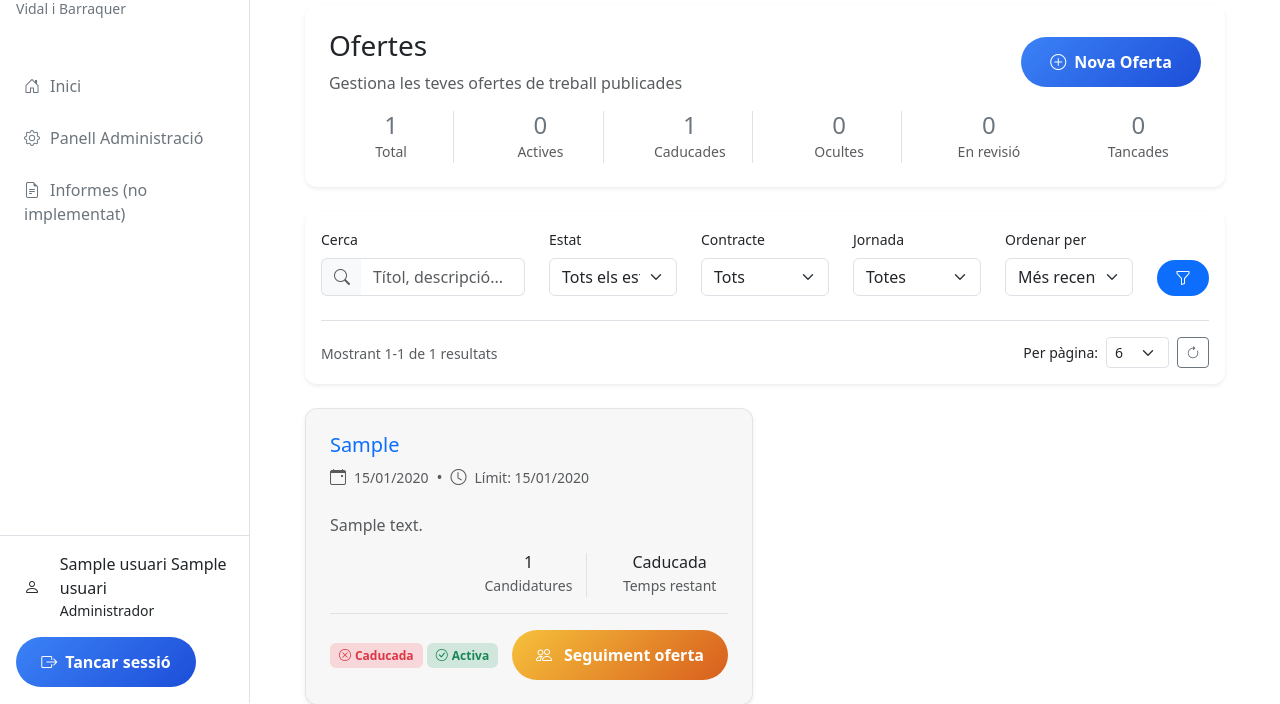
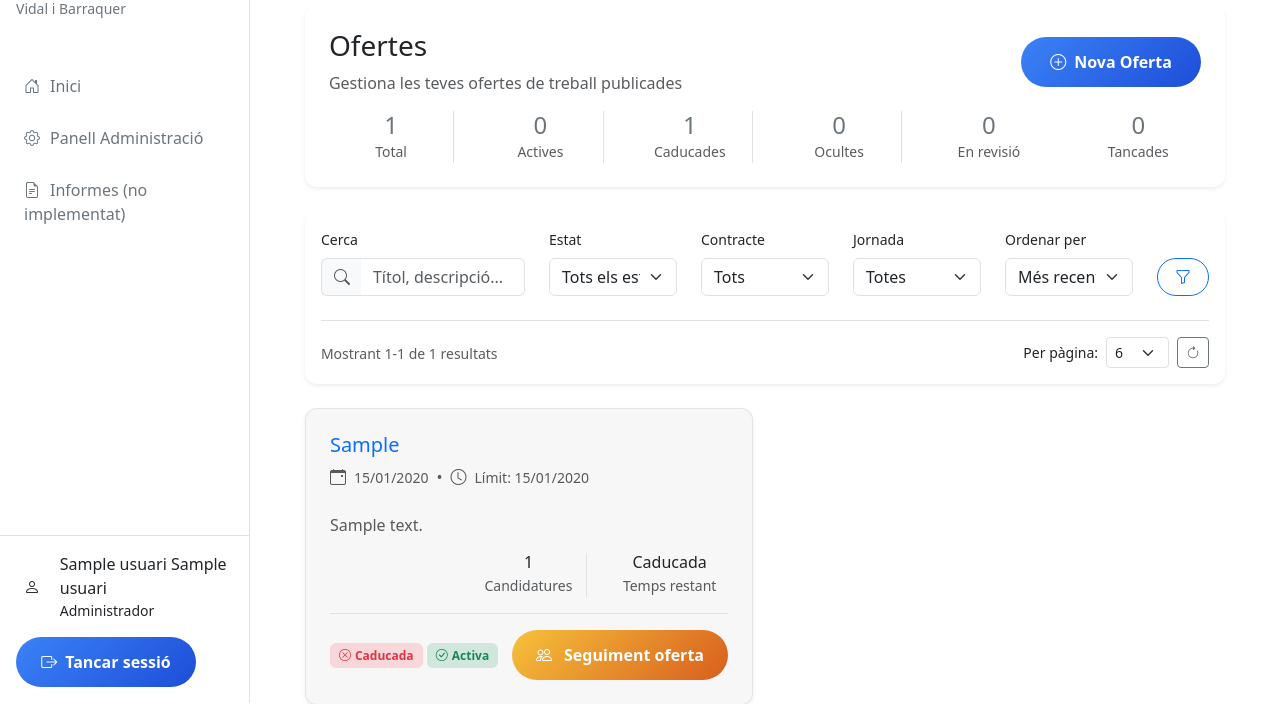
Before and after one commit to rcervera/borsa_treball_django_google, a Django app: page /empresa/ofertes/ in a window 1280 px wide. Shown: the part 97-801 px from the top of the page. Run offline with Django 5.2, Linux system fonts and the light colour scheme; a user stored in the database is signed in; tables that the repository leaves empty hold one stand-in row (values such as "Sample post"); some libraries are stand-ins or nearby versions.

Commit message:
refactor llista ofertes empresa template

```diff
--- a/borsa_treball/templates/borsa_treball/llista_ofertes_empresa.html
+++ b/borsa_treball/templates/borsa_treball/llista_ofertes_empresa.html
@@ -135,7 +135,7 @@
 
                         <!-- Botons -->
                         <div class="col-md-1 mb-2">
-                            <button type="submit" class="btn btn-primary w-100 rounded-pill" title="Aplicar filtres">
+                            <button type="submit" class="btn btn-outline-primary w-100 rounded-pill" title="Aplicar filtres">
                                 <i class="bi bi-funnel"></i>
                             </button>
                         </div>
```
